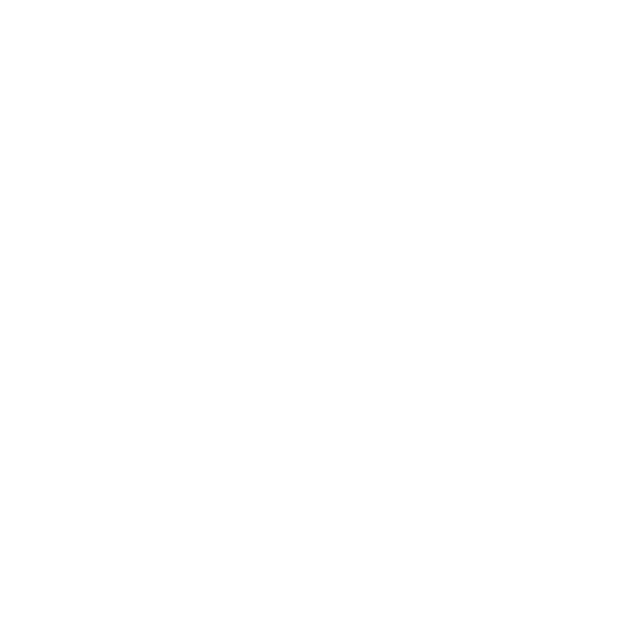
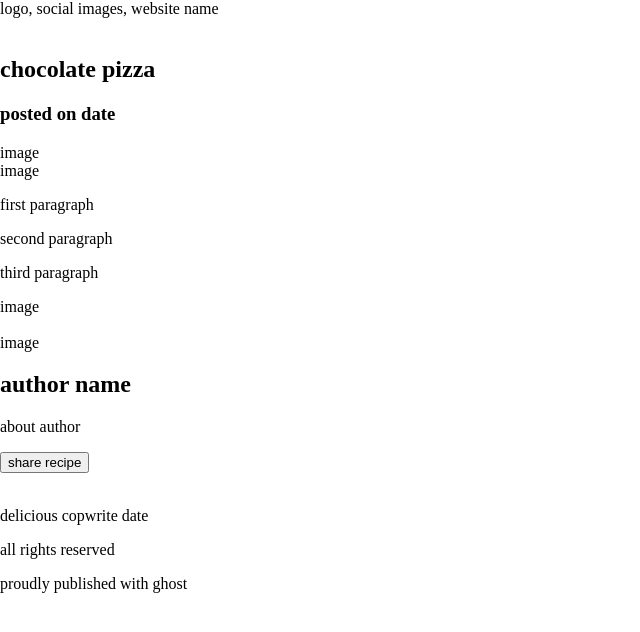
Before and after one commit to NoahDeltoroSmyth/Chocolate-pizza, a website: page index.html in a window 1280 px wide. Shown: the whole page, without its empty margins (0-640 px from the left). Drawn offline with Linux system fonts and the light colour scheme.

Commit message:
rough HTML structure

```diff
--- a/index.html
+++ b/index.html
@@ -15,6 +15,35 @@
 </head>
 
 <body>
+<header>
+    logo, social images, website name
+</header>
+<br>
+<section>
+    <h1>chocolate pizza</h1>
+    <h3>posted on date</h3>
+    image
+</section>
+<section>
+    image
+    <p>first paragraph</p>
+    <p>second paragraph</p>
+    <p>third paragraph</p>
+    image
+</section>
+<br>
+<section>
+    image
+    <h2> author name </h2>
+    <p>about author</p>
+    <button>share recipe</button>
+</section>
+<br>
+<footer>
+    <p>delicious copwrite date</p>
+    <p>all rights reserved</p>
+    <p>proudly published with ghost</p>
+</footer>
 
     <script type="module" src="./app.js"></script>
 </body>
```
Also changed, not shown: README.md.
